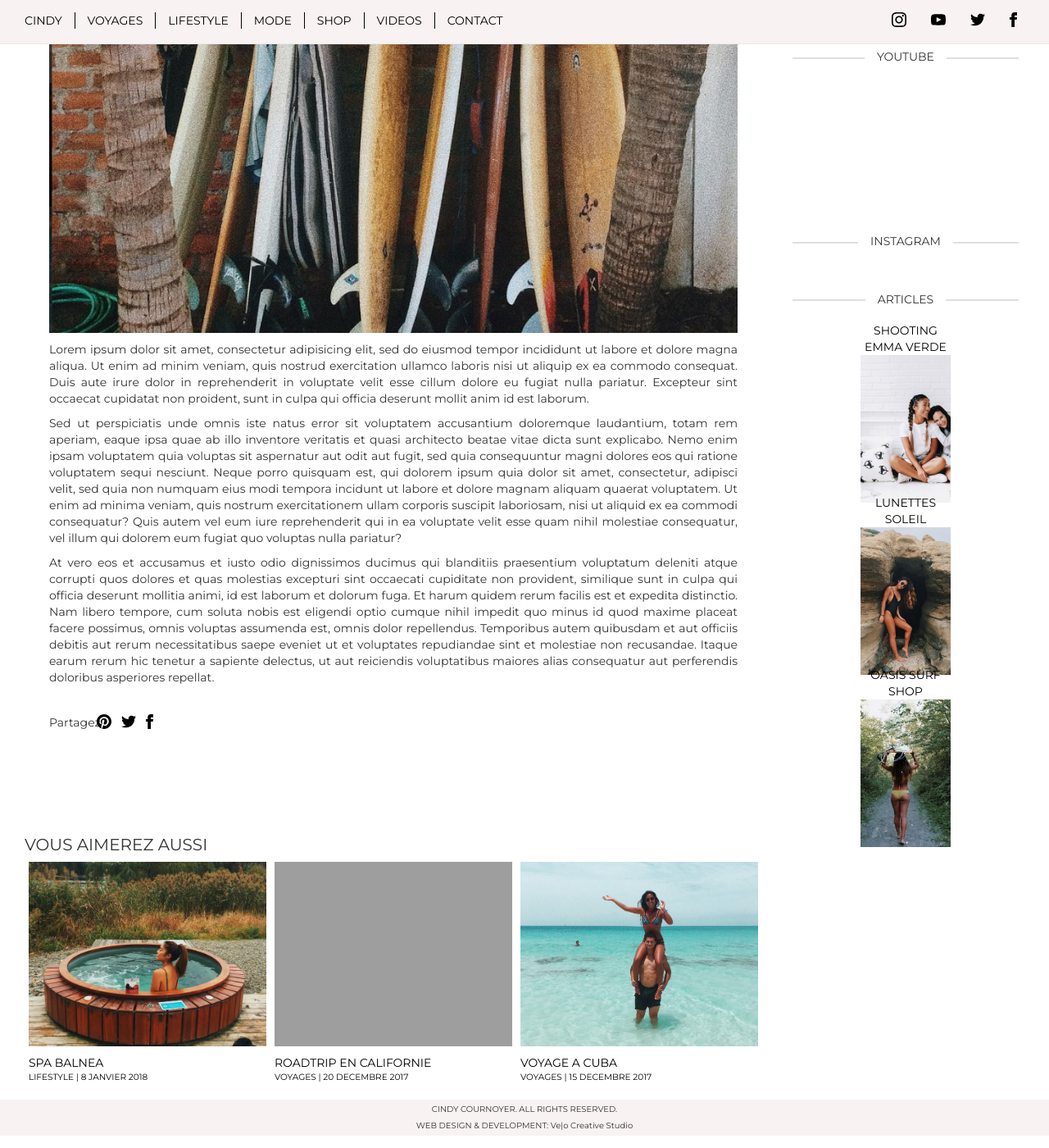
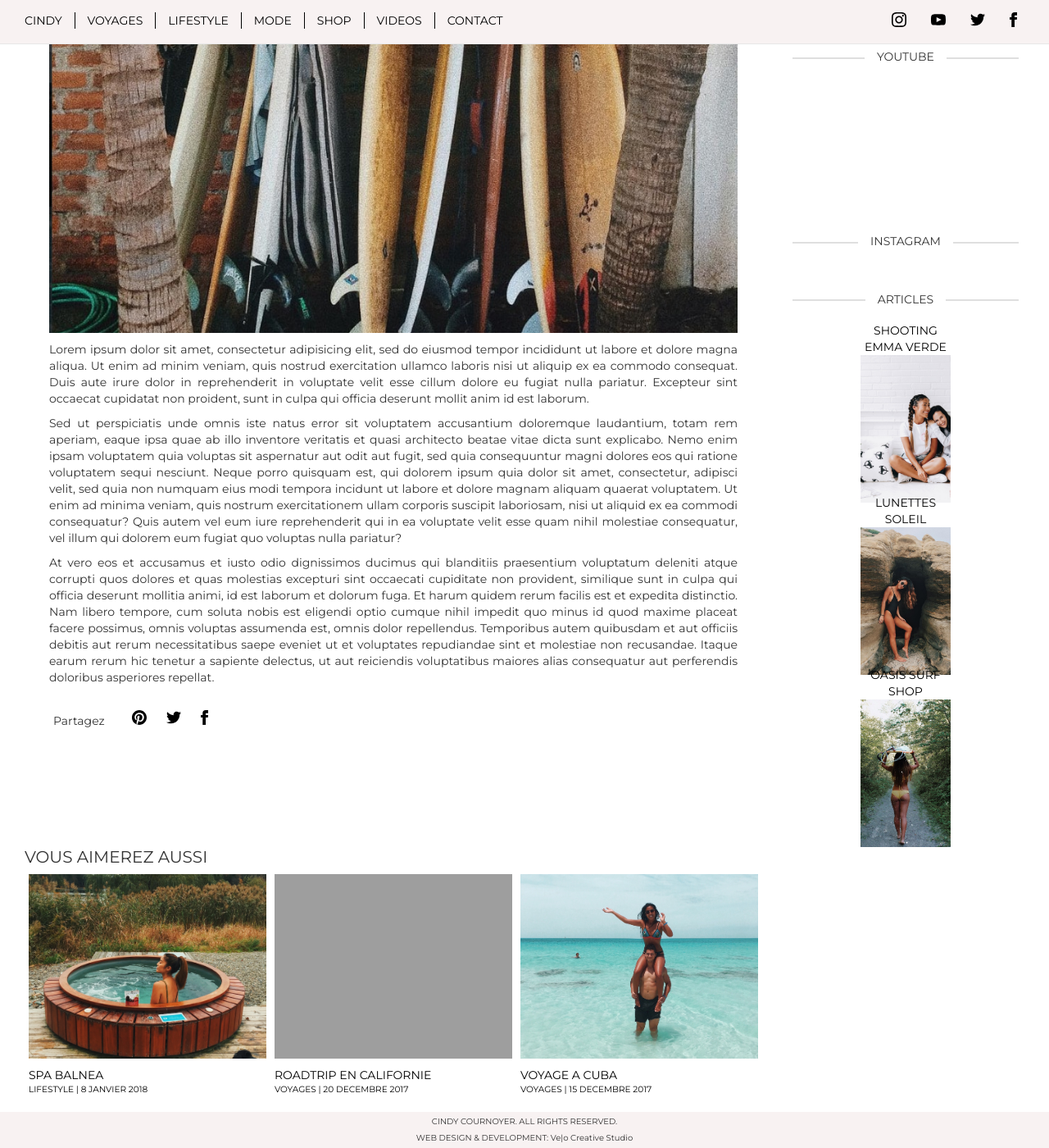
Before and after one commit to lpboucher/cindy-cournoyer, a Jekyll site: the page built from _posts/2017-08-20-surf-trip-nicaragua.md, in a window 1280 px wide and 1400 px high, scrolled down 540 px. Shown: the whole window at 82% size. Built offline with Jekyll 4.4.1, drawn with Linux system fonts in a browser that asks for light colours; nearby versions of some CDN libraries; some web fonts are replaced; comment, search, counter and statistics services are not loaded; grey boxes are pictures that could not be loaded.

Commit message:
removed column designation for share elements below post, rather, marked up as simple inline elements and adjusted padding

```diff
--- a/_includes/share.html
+++ b/_includes/share.html
@@ -1,10 +1,10 @@
-<ul class="share col-md-4 list-unstyled">
+<ul class="share list-unstyled">
 
-        <li class="col-md-2">Partagez</li>
+        <li class="">Partagez</li>
         {% for item in site.data.navigation.social reversed %}
         {% if item.in_share %}
 
-        <li class="col-md-1 icons">
+        <li class="icons">
             <a href="{{ item.link }}" target="_blank">{% include icons/{{ item.icon }} %}</a>
         </li>
 
--- a/assets/css/3-sections/_post.sass
+++ b/assets/css/3-sections/_post.sass
@@ -18,7 +18,11 @@
         margin: 25px 0
 
         li:first-child
-            padding: 0
+            padding: 20px
+
+        li
+            display: inline-block
+            padding: 20px 10px
 
         .icons
             a
```
